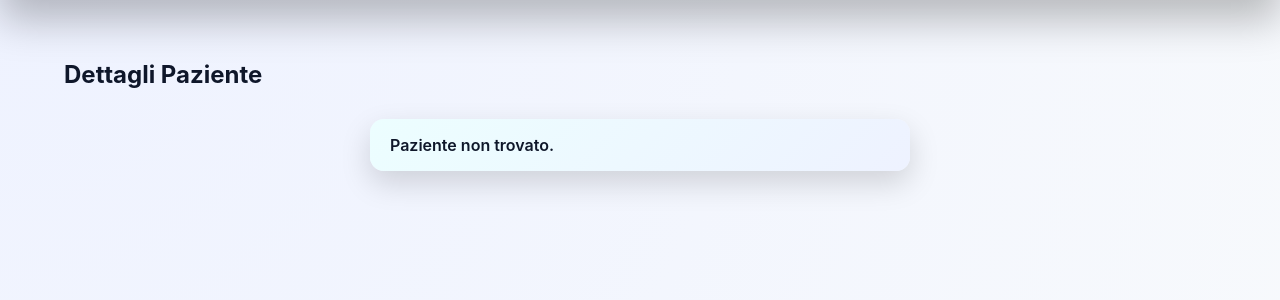
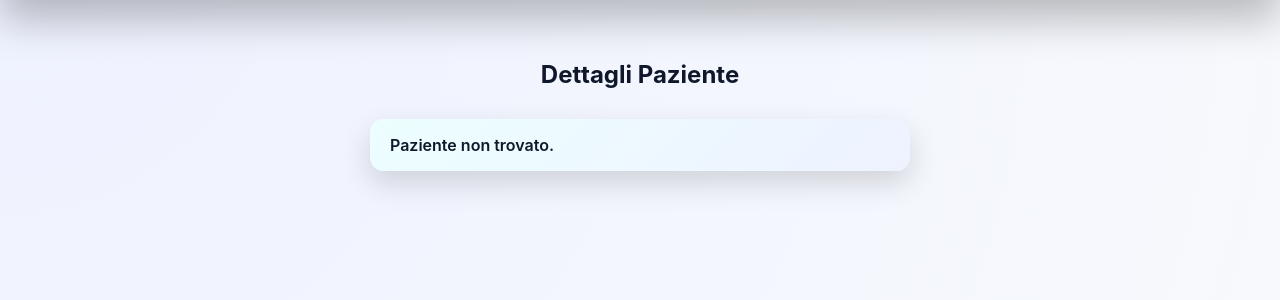
Before and after one commit to matteocalamai07-bot/igea, a PHP site: page /scheda_paziente.php?id=1 in a window 1280 px wide. Shown: the part 70-370 px from the top of the page. Run offline with PHP 8.4, Linux system fonts and the light colour scheme; data that the repository does not hold is empty.

Commit message:
Add files via upload

```diff
--- a/scheda_paziente.php
+++ b/scheda_paziente.php
@@ -38,7 +38,7 @@
             </nav>
         </header>
         <div class="container">
-            <h2>Dettagli Paziente</h2>
+            <h2 style="text-align: center;">Dettagli Paziente</h2>
             <div>
                 <?php
                     $query = "SELECT * FROM paziente WHERE id = " . $_GET['id'];
```
